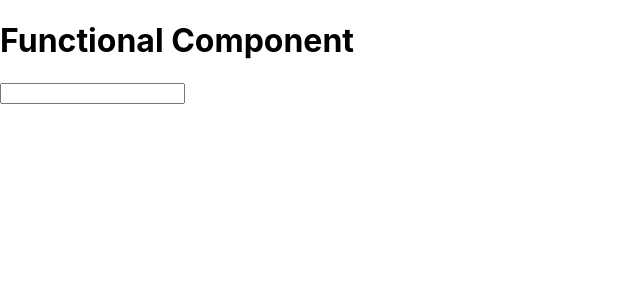
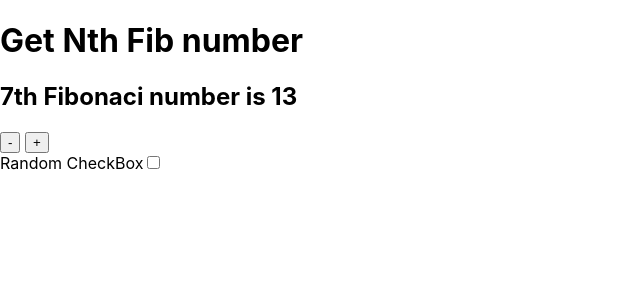
Before and after one commit to shbh29/react-context, a React (Create React App) app: page / in a window 1280 px wide. Shown: the top 300 px of the page, without its empty margins (0-640 px from the left). Built offline with nearby package versions, Linux system fonts and the light colour scheme.

Commit message:
useMemo last value

```diff
--- a/src/index.js
+++ b/src/index.js
@@ -1,7 +1,7 @@
 import React from 'react';
 import ReactDOM from 'react-dom/client';
 import './index.css';
-import App from './performanceReact/FunctionalApp';
+import App from './useMemoDemo/App';
 import reportWebVitals from './reportWebVitals';
 
 const root = ReactDOM.createRoot(document.getElementById('root'));
--- /dev/null
+++ b/src/useMemoDemo/App.js
@@ -0,0 +1,35 @@
+import { useState , useMemo} from "react";
+
+const fib =function fib(n) {
+  console.log(n);
+  if (n <= 1) {
+    return n;
+  }
+  return fib(n - 1) + fib(n - 2);
+}
+
+function App() {
+  const [check, setCheck] = useState(7);
+  const handleChangeNegative = (e) => {
+    setCheck(check - 1);
+  }
+  const handleChangePositive = (e) => {
+    setCheck(check + 1);
+  }
+  const value = useMemo(() => fib(check), [check]);
+  return (
+    <>
+      <h1>Get Nth Fib number</h1>
+      <h2>{check}th Fibonaci number is {value}</h2>
+      <button onClick={handleChangeNegative}> - </button> <button onClick={handleChangePositive}> + </button>
+      <div>
+        <label>
+          Random CheckBox
+          <input type='checkbox' />
+        </label>
+      </div>
+    </>
+  );
+}
+
+export default App;
```
